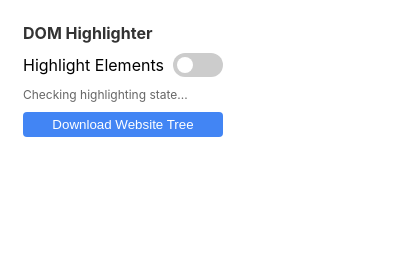
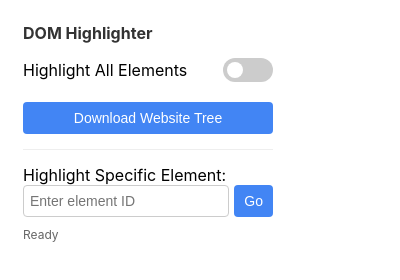
Before and after one commit to Atharva-Gundawar/dom-explorer, a browser extension: page popup.html in a window 400 px wide. Drawn offline with Linux system fonts and the light colour scheme.

Commit message:
v7: Add unique ID to DOM elements and ability to highlight specific elements

```diff
--- a/popup.html
+++ b/popup.html
@@ -3,7 +3,7 @@
 <head>
     <style>
         body {
-            width: 200px;
+            width: 250px;
             padding: 15px;
             font-family: -apple-system, BlinkMacSystemFont, "Segoe UI", Roboto, Arial, sans-serif;
         }
@@ -62,20 +62,73 @@
 
         .title {
             font-size: 16px;
-            margin: 0;
+            margin: 0 0 15px 0;
             color: #333;
+        }
+
+        .button {
+            width: 100%;
+            padding: 8px 10px;
+            margin-top: 10px;
+            background-color: #4285f4;
+            color: white;
+            border: none;
+            border-radius: 4px;
+            cursor: pointer;
+            font-size: 14px;
+        }
+
+        .button:hover {
+            background-color: #3b78e7;
+        }
+
+        .element-id-form {
+            margin-top: 15px;
+            padding-top: 15px;
+            border-top: 1px solid #eee;
+        }
+
+        .input-group {
+            display: flex;
+            margin-bottom: 10px;
+        }
+
+        .input-field {
+            flex: 1;
+            padding: 6px;
+            border: 1px solid #ccc;
+            border-radius: 4px;
+            font-size: 14px;
+        }
+
+        .status-text {
+            margin-top: 10px;
+            font-size: 12px;
+            color: #666;
         }
     </style>
 </head>
 <body>
     <h2 class="title">DOM Highlighter</h2>
     <div class="toggle-container">
-        <span>Highlight Elements</span>
+        <span>Highlight All Elements</span>
         <label class="switch">
             <input type="checkbox" id="highlightToggle">
             <span class="slider"></span>
         </label>
     </div>
+
+    <button id="downloadBtn" class="button">Download Website Tree</button>
+
+    <div class="element-id-form">
+        <label for="elementId">Highlight Specific Element:</label>
+        <div class="input-group">
+            <input type="text" id="elementId" class="input-field" placeholder="Enter element ID">
+            <button id="highlightElementBtn" class="button" style="width: auto; margin-top: 0; margin-left: 5px;">Go</button>
+        </div>
+        <div class="status-text" id="statusText"></div>
+    </div>
+
     <script src="popup.js"></script>
 </body>
 </html>
--- a/popup.js
+++ b/popup.js
@@ -7,23 +7,10 @@ debug('Popup script loaded');
 
 document.addEventListener('DOMContentLoaded', function() {
     const toggleCheckbox = document.getElementById('highlightToggle');
-    const statusText = document.createElement('div');
-    statusText.style.marginTop = '10px';
-    statusText.style.fontSize = '12px';
-    statusText.style.color = '#666';
-    document.body.appendChild(statusText);
-
-    const downloadBtn = document.createElement('button');
-    downloadBtn.textContent = 'Download Website Tree';
-    downloadBtn.style.marginTop = '10px';
-    downloadBtn.style.padding = '5px 10px';
-    downloadBtn.style.width = '100%';
-    downloadBtn.style.backgroundColor = '#4285f4';
-    downloadBtn.style.color = 'white';
-    downloadBtn.style.border = 'none';
-    downloadBtn.style.borderRadius = '4px';
-    downloadBtn.style.cursor = 'pointer';
-    document.body.appendChild(downloadBtn);
+    const downloadBtn = document.getElementById('downloadBtn');
+    const elementIdInput = document.getElementById('elementId');
+    const highlightElementBtn = document.getElementById('highlightElementBtn');
+    const statusText = document.getElementById('statusText');
 
     function updateStatus(message) {
         statusText.textContent = message;
@@ -86,15 +73,13 @@ document.addEventListener('DOMContentLoaded', function() {
     // Initialize the popup
     function initPopup() {
         debug('Initializing popup');
-        updateStatus('Checking highlighting state...');
+        updateStatus('Ready');
 
         // Check if highlighting is active
         sendMessageToContentScript({action: 'getState'}, function(response) {
             if (response && response.isHighlighting !== undefined) {
                 toggleCheckbox.checked = response.isHighlighting;
-                updateStatus(response.isHighlighting ? 'Highlighting active' : 'Highlighting inactive');
-            } else {
-                updateStatus('Ready');
+                updateStatus(response.isHighlighting ? 'Highlighting active' : 'Ready');
             }
         });
     }
@@ -103,13 +88,18 @@ document.addEventListener('DOMContentLoaded', function() {
     toggleCheckbox.addEventListener('change', function() {
         updateStatus(toggleCheckbox.checked ? 'Activating...' : 'Deactivating...');
 
+        // Disable the element ID input when highlighting all elements
+        if (toggleCheckbox.checked) {
+            elementIdInput.value = '';
+        }
+
         sendMessageToContentScript({
             action: 'toggleHighlight',
             forceState: toggleCheckbox.checked
         }, function(response) {
             if (response && response.isHighlighting !== undefined) {
                 toggleCheckbox.checked = response.isHighlighting;
-                updateStatus(response.isHighlighting ? 'Highlighting active' : 'Highlighting inactive');
+                updateStatus(response.isHighlighting ? 'Highlighting active' : 'Ready');
             }
         });
     });
@@ -126,6 +116,37 @@ document.addEventListener('DOMContentLoaded', function() {
         });
     });
 
+    // Add highlight specific element handler
+    highlightElementBtn.addEventListener('click', function() {
+        const elementId = elementIdInput.value.trim();
+        if (!elementId) {
+            updateStatus('Please enter an element ID');
+            return;
+        }
+
+        // Uncheck the highlight all checkbox
+        toggleCheckbox.checked = false;
+
+        updateStatus(`Highlighting element: ${elementId}...`);
+        sendMessageToContentScript({
+            action: 'highlightElementById',
+            elementId: elementId
+        }, function(response) {
+            if (response && response.success) {
+                updateStatus(`Element highlighted: ${elementId}`);
+            } else {
+                updateStatus(response && response.error ? response.error : `Element not found: ${elementId}`);
+            }
+        });
+    });
+
+    // Also trigger highlight on Enter key in the input field
+    elementIdInput.addEventListener('keydown', function(event) {
+        if (event.key === 'Enter') {
+            highlightElementBtn.click();
+        }
+    });
+
     // Initialize
     initPopup();
 });
```
Also changed, not shown: content.js (+71 -0 lines).
